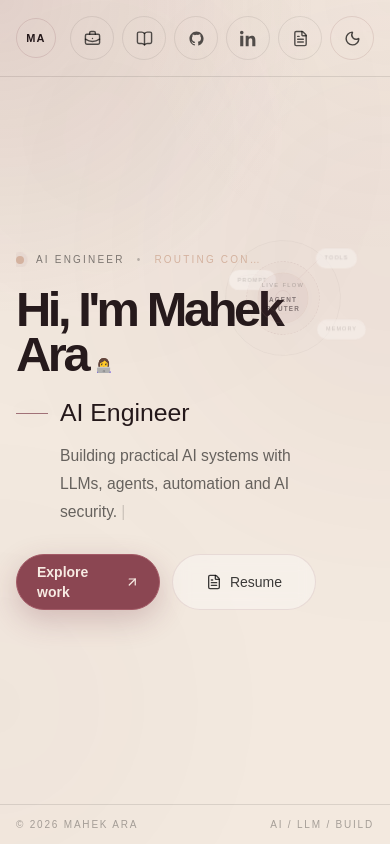
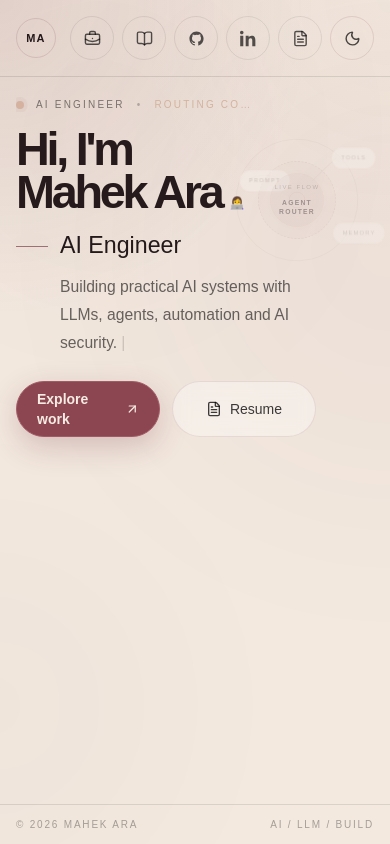
Before and after one commit to mahekara28/mahek-portfolio, a Next.js app: page / in a window 390 px wide. Built offline with nearby package versions, Linux system fonts and the light colour scheme.

Commit message:
Mobile View

```diff
--- a/app/page.tsx
+++ b/app/page.tsx
@@ -480,16 +480,22 @@ export default function Home() {
         </div>
       </header>
 
-      <section className="relative z-10 flex-1 px-4 py-5 sm:px-6 sm:py-8 md:px-10 md:py-16">
+      <section className="relative z-10 flex-1 px-4 pt-3 sm:px-6 sm:py-8 md:px-10 md:py-16">
         <div className="mx-auto grid h-full max-w-[1450px] items-center gap-10 lg:grid-cols-[minmax(0,1fr)_minmax(460px,0.96fr)]">
           <motion.div
             initial={{ opacity: 0, y: 26 }}
             animate={{ opacity: 1, y: 0 }}
             transition={{ duration: 0.78 }}
-            className="relative flex min-h-[calc(100svh-11rem)] max-w-[760px] flex-col justify-center md:min-h-0"
+            className="relative z-10 flex min-h-[calc(100svh-9.5rem)] max-w-[760px] flex-col justify-start pt-2 md:min-h-0 md:justify-center md:pt-0"
           >
+            <div className="pointer-events-none absolute right-[-1.75rem] top-[0.4rem] z-0 opacity-40 md:hidden">
+              <div className="scale-[0.72]">
+                <McpFlowVisual dark={isDark} compact />
+              </div>
+            </div>
+
             <div
-              className={`max-w-[15.25rem] text-[10px] uppercase tracking-[0.22em] sm:max-w-none sm:text-xs sm:tracking-[0.24em] ${
+              className={`relative z-10 max-w-[15rem] text-[10px] uppercase tracking-[0.22em] sm:max-w-none sm:text-xs sm:tracking-[0.24em] ${
                 isDark ? "text-[#efe1d6]/56" : "text-black/48"
               }`}
             >
@@ -513,26 +519,26 @@ export default function Home() {
               </div>
             </div>
 
-            <div className="mt-5 max-w-[19rem] pr-8 sm:mt-6 sm:max-w-[760px] sm:pr-0">
-              <h1 className="text-[clamp(3.05rem,12vw,7.8rem)] font-semibold leading-[0.92] tracking-[-0.07em]">
+            <div className="relative z-10 mt-4 max-w-[18rem] pr-10 sm:mt-6 sm:max-w-[760px] sm:pr-0">
+              <h1 className="text-[clamp(2.85rem,12vw,7.8rem)] font-semibold leading-[0.92] tracking-[-0.07em]">
                 <span
                   className={`block ${
                     isDark ? "text-[#efe1d6]" : "text-[#261a1c]"
                   }`}
                 >
                   {typedHeading}
-                  <span className="ml-2 inline-block align-[8%] text-[0.28em] text-[#b88388] sm:ml-3 sm:text-[0.34em]">
+                  <span className="ml-2 inline-block align-[8%] text-[0.26em] text-[#b88388] sm:ml-3 sm:text-[0.34em]">
                     👩‍💻
                   </span>
                 </span>
               </h1>
             </div>
 
-            <div className="mt-6 flex max-w-[18.75rem] items-start gap-3 sm:mt-8 sm:max-w-[640px] sm:gap-5">
+            <div className="relative z-10 mt-5 flex max-w-[18.5rem] items-start gap-3 sm:mt-8 sm:max-w-[640px] sm:gap-5">
               <div className="mt-3 h-px w-8 shrink-0 bg-[#7e3f4c]/70 shadow-[0_0_20px_rgba(126,63,76,0.22)] sm:w-14" />
               <div>
                 <p
-                  className={`text-[1.55rem] leading-none sm:text-[2.2rem] ${
+                  className={`text-[1.45rem] leading-none sm:text-[2.2rem] ${
                     isDark ? "text-[#efe1d6]" : "text-[#24181a]"
                   }`}
                 >
@@ -555,7 +561,7 @@ export default function Home() {
               </div>
             </div>
 
-            <div className="mt-7 grid w-full max-w-[18.75rem] grid-cols-2 gap-3 sm:mt-9 sm:flex sm:max-w-none sm:flex-wrap sm:items-center sm:gap-4">
+            <div className="relative z-10 mt-6 grid w-full max-w-[18.75rem] grid-cols-2 gap-3 sm:mt-9 sm:flex sm:max-w-none sm:flex-wrap sm:items-center sm:gap-4">
               <Link
                 href="/projects"
                 className="group inline-flex h-14 items-center justify-center gap-2 rounded-full border border-[#a35a66] bg-[#8b4652] px-5 text-sm font-semibold text-[#f7ebe3] shadow-[0_10px_30px_rgba(111,47,61,0.24)] transition duration-300 hover:scale-[1.02] hover:border-[#b66c78] hover:bg-[#9a5360] sm:px-7 sm:text-[15px]"
@@ -577,12 +583,6 @@ export default function Home() {
                 <FileText className="h-4 w-4" />
                 Resume
               </a>
-            </div>
-
-            <div className="pointer-events-none absolute right-[-0.9rem] top-[6rem] z-0 opacity-55 md:hidden">
-              <div className="scale-[0.68]">
-                <McpFlowVisual dark={isDark} compact />
-              </div>
             </div>
           </motion.div>
 
```
